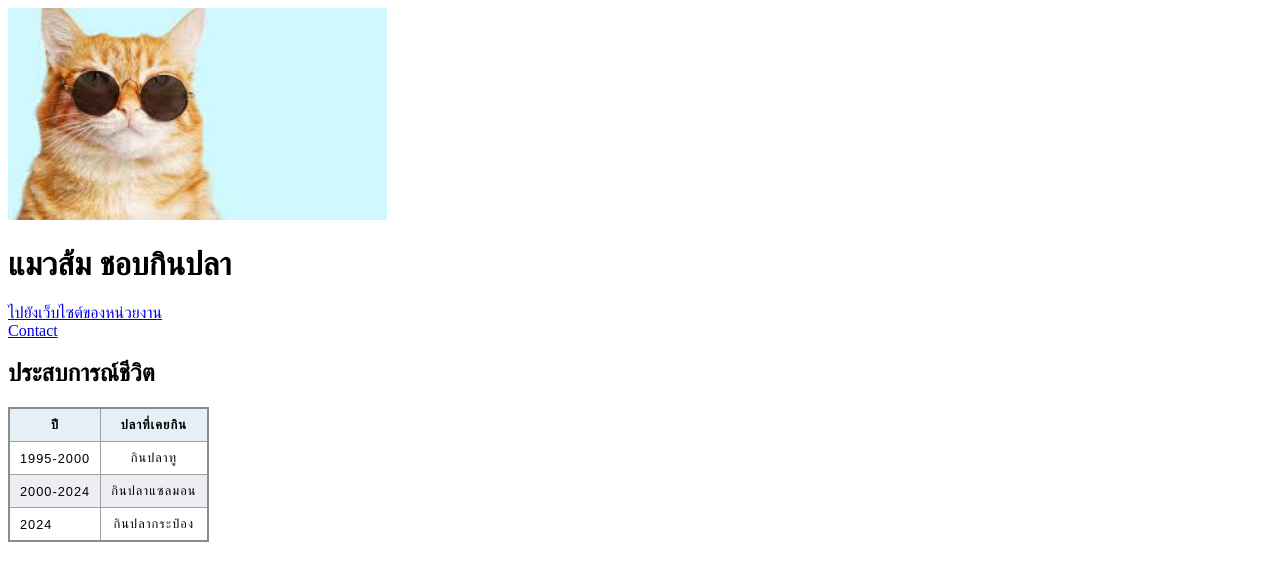
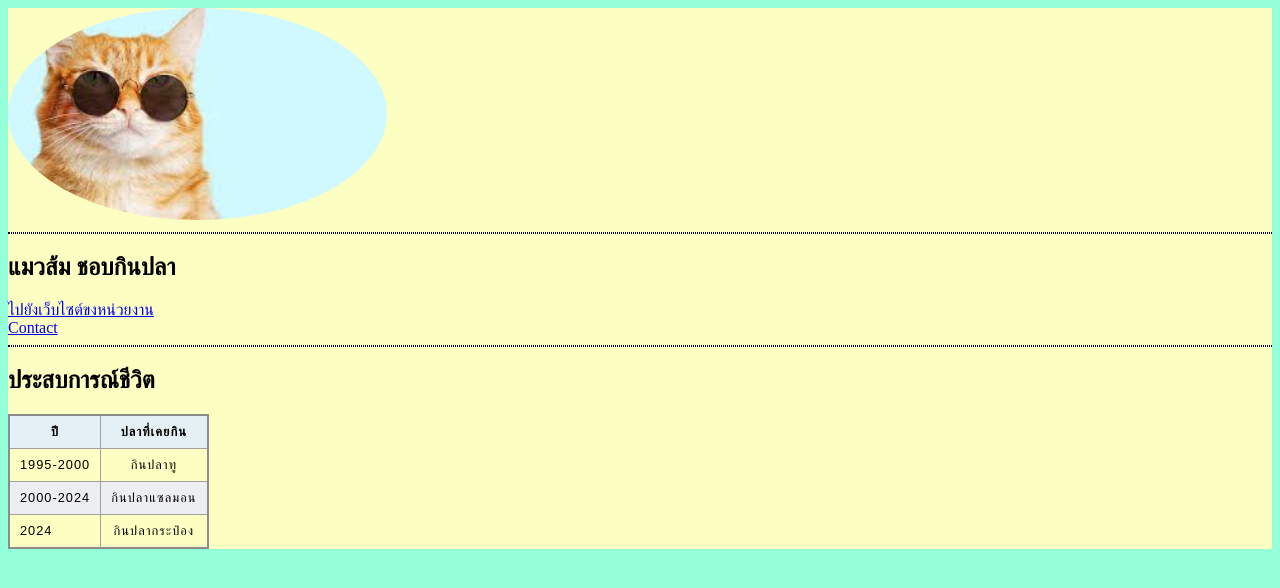
Before and after one commit to OnEGanGTeR/-, a plain HTML site: page index.html in a window 1280 px wide. Drawn offline with Linux system fonts and the light colour scheme.

Commit message:
ยกแต่งเว็บ
ทำให้รูปเป็นวงกลม

```diff
--- a/index.html
+++ b/index.html
@@ -3,15 +3,28 @@
 <head>
     <meta charset="UTF-8">
     <meta name="viewport" content="width=device-width, initial-scale=1.0">
-    <title>ฟาโรห์</title>
+    <title>แมวส้มเด็กแก๊ง</title>
     <link rel="stylesheet" href="styles.css">
 </head>
+<style>
+    body {
+    background-color: #94FFD8;
+    }
+    hr {
+    background-color:white;
+    }
+    </style>
 <body>
-    <img src="cat.jpg" width = 30% height=auto>
+<section class="banner">
+    <img src="cat.jpg" width = 30% height=auto border-radius: 100%>
+    <hr style="border-style: dotted solid; height: 5;">
     <h1>แมวส้ม ชอบกินปลา</h1>
-    <a href = "https://www.google.co.th/?hl=th"> ไปยังเว็บไซต์ของหน่วยงาน </a>
+    <a href = "https://www.google.co.th/?hl=th"> ไปยังเว็บไซต์ขงหน่วยงาน </a>
     <br>
     <a href = "C:\Users\udomsinvut\Desktop\FullstackDevelopment2024\HTML Personal site\Contact.html"> Contact</a>
+
+    <hr style="border-style: dotted solid; height: 5;">
+
     <h2>ประสบการณ์ชีวิต</h2>
     <!--<ul>
         <li>1995-2000 กินปลาทู</li>
@@ -36,4 +49,5 @@
         <td>กินปลากระป๋อง</td>
         </tr>
     </table>
+</section>
 </html>
--- a/styles.css
+++ b/styles.css
@@ -38,3 +38,13 @@ table {
   tfoot td {
     font-weight: bold;
   }
+
+
+.banner {
+  background-color: #FDFFC2;
+
+}
+.banner img {
+  border-radius: 100%
+
+}
```
